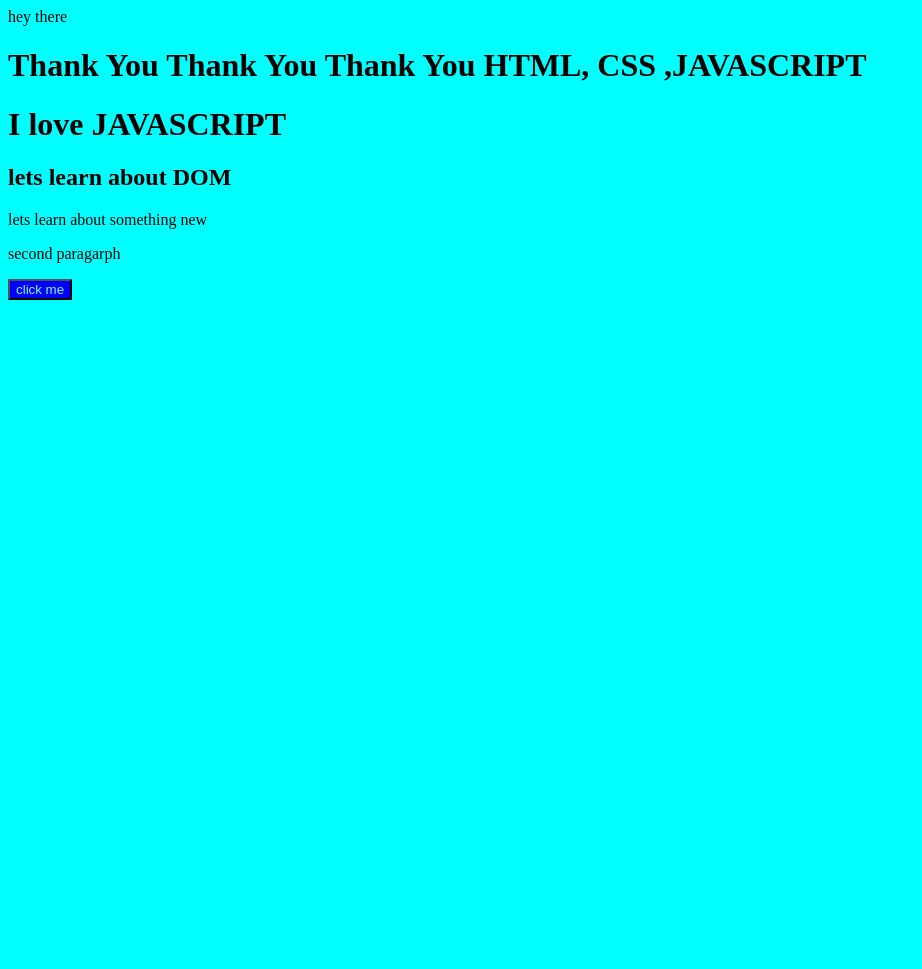
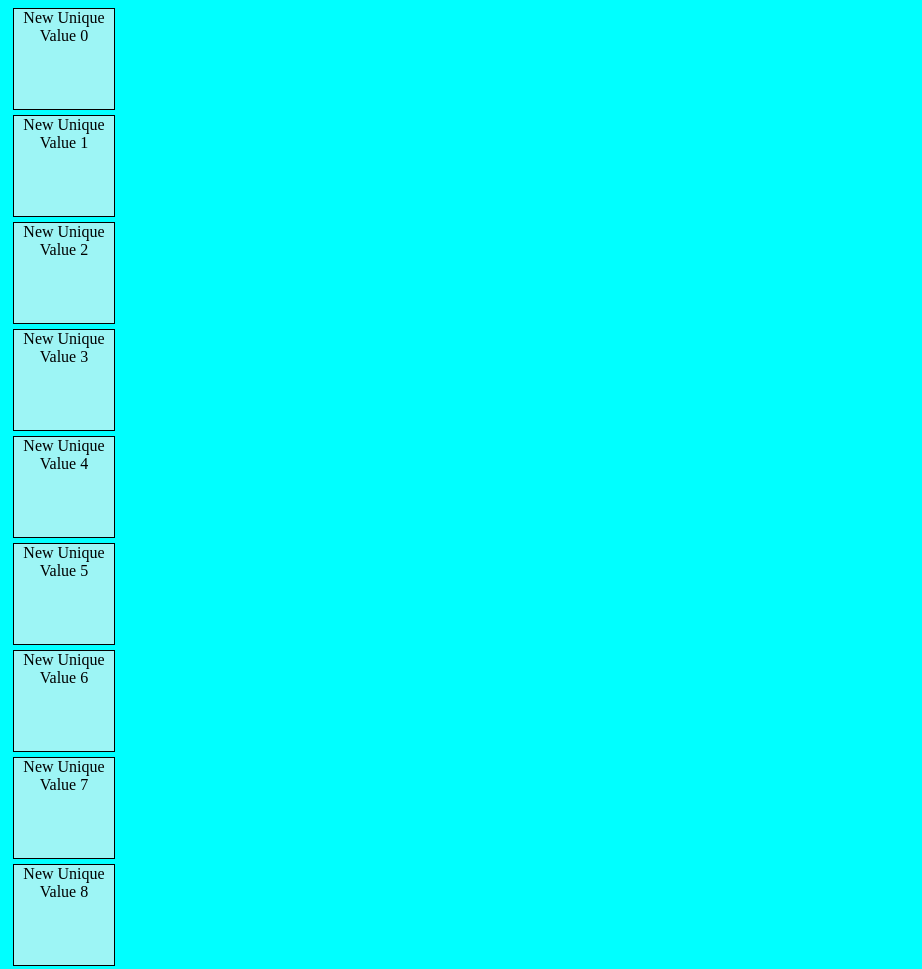
Before and after one commit to Ritikyadav2004/JavaScript, a plain HTML site: page tutorial_2/index.html in a window 1280 px wide. Shown: the whole page, without its empty margins (0-922 px from the left). Before the commit the page ends 800 px from the top, so only its background shows below. Drawn offline with Linux system fonts and the light colour scheme.

Commit message:
Learning DOM

```diff
--- a/tutorial_2/index.html
+++ b/tutorial_2/index.html
@@ -8,14 +8,37 @@
 <link rel="stylesheet" href="style.css">
 
 <body>
-   <div id = "id1">hey there </div>
+   <!-- <div>hey there
+    <div></div>
+abcd </div>
     <h1 class = "myclass">Thank You Thank You Thank You HTML, CSS ,JAVASCRIPT </h1>
     <h1 class  = "myclass">I  love JAVASCRIPT </h1>
     <h2 class ="myclass">lets learn about DOM </h2>
     <p>lets learn about something new </p>
     <p>second paragarph</p>
-    <button id = "myid">click me </button>
-    <script src="scriptDom.js"></script>
+    <button id = "myid">click me </button> -->
+<!-- <h1 style="visibility: hidden   ;">old heading</h1>
+    <div>
+        <h3><i>5Fruit</h3>
+        <ul>
+             <li>mango</li>
+             <li>organe</li>
+             <li>litchi</li>
+        </ul>
+    </div>-->
+
+    <!-- <h2 >Hello JavaScript! </h2> -->
+     <div class="box"> box 1</div>
+     <div class="box"> box 2</div>
+     <div class="box"> box 3</div>
+     <div class="box"> box 1</div>
+     <div class="box"> box 2</div>
+     <div class="box"> box 3</div>
+     <div class="box"> box 1</div>
+     <div class="box"> box 2</div>
+     <div class="box"> box 3</div>
+
+<script src="scriptDom.js"></script>
 </body>
 
 
--- a/tutorial_2/scriptDom.js
+++ b/tutorial_2/scriptDom.js
@@ -26,22 +26,69 @@
 // let elemntall  = document.querySelectorAll("p"); // 1st element return
 // console.dir(elemntall);
 
-// accesing with class name
+// accesing with class name .
 // let elemnt  = document.querySelector(".myclass"); // 1st element return
 // console.log("single elemnt");
 // console.dir(elemnt);
 
-// // accessing with id name
+
 // let elemntall  = document.querySelectorAll(".myclass"); // 1st element return
 // console.log('All Element');
 // console.dir(elemntall);
 
+// // accessing with id name #
+
+// let elemnt  = document.querySelector("p"); // 1st element return
+// // console.log('Single elemnt');
+// // console.dir(elemnt);
+// console.log(elemnt.tagName); // return tahe name
 
 
-let elemnt  = document.querySelector("#myid"); // 1st element return
-console.log('Single elemnt');
-console.dir(elemnt);
+// .tag name return tpe of tag ysed in html
 
 // // accessing with id name koi sens nhi bananta as single elemnt
 // let elemntall  = document.querySelectorAll("#myid"); // 1st element return
 // console.dir('All element',elemntall);
+
+// un derstanding dom tree
+// text Node
+// comment Node
+// elemnet node used bwide
+// console.dir(document.body.firstChild);
+// console.log(document.querySelector("div").firstChild);
+// console.log(document.querySelector("div").children);
+
+
+//innertext propert
+// ager dive ka inner text dekhe to uske ander like dive ke ander ka text bhi ayega
+// -->'Fruit\nmango\norgane\nlitchi'  '\' means next line
+// let div = document.querySelector("div")
+// // console.log(div);
+// console.dir(div);
+
+
+// //innerHTML it print plaintext || html content ko diapley krta he
+// // innertext only return text and inner html also return html tag
+
+// let heading  = document.querySelector("h1");
+
+
+//text conrent return all text and alos work with style display none
+
+// let h2 = document.querySelector("h2")
+// h2.append("From Apna College")
+// console.dir(h2.innerText);
+
+// h2.innerText=h2.innerText+"From Ritik Yadav"1
+
+let divs = document.querySelectorAll(".box")
+divs.innerHTML="hey there"
+divs[0].innerText="Me hu box 0";
+divs[1].innerText="Me hu box 1";
+divs[2].innerText="Me hu box 2";   // manual way of doing this
+let idx=0;
+for(div of divs)
+{
+    console.log(div.innerText=`New Unique Value ${idx} `);
+    idx++;
+}
--- a/tutorial_2/style.css
+++ b/tutorial_2/style.css
@@ -8,7 +8,7 @@ h1{
 
 }
 button{
-    color: aquamarine;
+    color: rgb(19, 228, 159);
     background-color: blue;
     border: 19%;
 }
@@ -26,3 +26,14 @@ button{
     border-color: black;
     border-radius: 10px;
 } */
+
+.box
+{
+    text-align: center;
+    border: 1px solid;
+    height: 100px;
+    width: 100px;
+    text-align: center;
+    margin: 5px;
+    background-color: rgb(157, 245, 245);
+}
```
